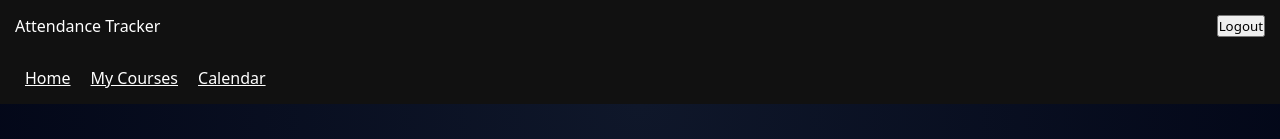
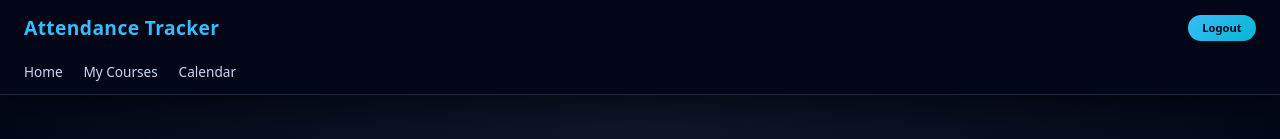
Before and after one commit to Abhiraj212024/attendance-tracker, a React (Vite) app in the folder client/attendance-client/: page /courses in a window 1280 px wide. Shown: the top 139 px of the page. Built offline with nearby package versions, Linux system fonts and the light colour scheme; no server answers.

Commit message:
ui ux improvements made

```diff
--- a/client/attendance-client/src/components/CourseCard.jsx
+++ b/client/attendance-client/src/components/CourseCard.jsx
@@ -1,16 +1,28 @@
 export default function CourseCard({ course, onEdit, onDelete }) {
-    return (
-        <div className='card'>
-            <h3>{course.code} - {course.name}</h3>
-            <ul>
-                {Object.entries(course.schedule).map(([day, count]) => (
-                    <li key={day}>
-                        {day}: {count}
-                    </li>
-                ))}
-            </ul>
-            <button onClick={() => onEdit(course._id)}>Edit</button>
-            <button onClick={() => onDelete(course._id)}>Delete</button>
-        </div>
-    )
+  return (
+    <div className="course-card">
+      <div className="course-card-header">
+        <h3>{course.code}</h3>
+        <p>{course.name}</p>
+      </div>
+
+      <div className="course-schedule">
+        {Object.entries(course.schedule).map(([day, count]) => (
+          <div key={day} className="schedule-chip">
+            <span>{day.slice(0,3)}</span>
+            <b>{count}</b>
+          </div>
+        ))}
+      </div>
+
+      <div className="course-actions">
+        <button className="edit-btn" onClick={() => onEdit(course._id)}>
+          Edit
+        </button>
+        <button className="delete-btn" onClick={() => onDelete(course._id)}>
+          Delete
+        </button>
+      </div>
+    </div>
+  );
 }
--- a/client/attendance-client/src/components/Navbar.jsx
+++ b/client/attendance-client/src/components/Navbar.jsx
@@ -1,27 +1,25 @@
 import { useContext } from "react";
 import { AuthContext } from "../context/AuthContext";
+import "../styles/Navbar.css";
 
 export default function Navbar() {
   const { logout } = useContext(AuthContext);
 
   return (
-    <>
-      <div style={{ padding: "15px", background: "#111", color: "white" }}>
-        Attendance Tracker
-        <button onClick={logout} style={{ float: "right" }}>
+    <nav className="navbar">
+      <div className="navbar-top">
+        <div className="navbar-brand">Attendance Tracker</div>
+
+        <button className="navbar-logout" onClick={logout}>
           Logout
         </button>
       </div>
 
-      <div style={{ padding: "15px", background: "#111", color: "white" }}>
-        <a href="/" style={{ margin: "0 10px", color: "white" }}>Home</a>
-        <a href="/courses" style={{ margin: "0 10px", color: "white" }}>
-          My Courses
-        </a>
-        <a href="/attendance" style={{ margin: "0 10px", color: "white" }}>
-          Calendar
-        </a>
+      <div className="navbar-links">
+        <a href="/">Home</a>
+        <a href="/courses">My Courses</a>
+        <a href="/attendance">Calendar</a>
       </div>
-    </>
+    </nav>
   );
 }
--- a/client/attendance-client/src/pages/Login.jsx
+++ b/client/attendance-client/src/pages/Login.jsx
@@ -36,7 +36,10 @@ export default function Login() {
   return (
     <div className={styles.container}>
       <form className={styles.card} onSubmit={handleSubmit}>
-        <h2>Login</h2>
+        <h1>Login</h1>
+        <p className={styles.tagline}>
+          Track, manage, and visualize your academic attendance.
+        </p>
 
         {error && <p className={styles.error}>{error}</p>}
 
--- a/client/attendance-client/src/pages/Register.jsx
+++ b/client/attendance-client/src/pages/Register.jsx
@@ -41,7 +41,10 @@ export default function Register(){
     return (
         <div className={styles.container}>
             <form className={styles.card} onSubmit={handleSubmit}>
-                <h2>Register</h2>
+                <h1>Register</h1>
+                <p className={styles.tagline}>
+                Start tracking your academic attendance in one place.
+                </p>
                 {error && <p className={styles.error}>{error}</p>}
 
             <input
```
Also changed, not shown: client/attendance-client/src/styles/dashboard.module.css (deleted).
